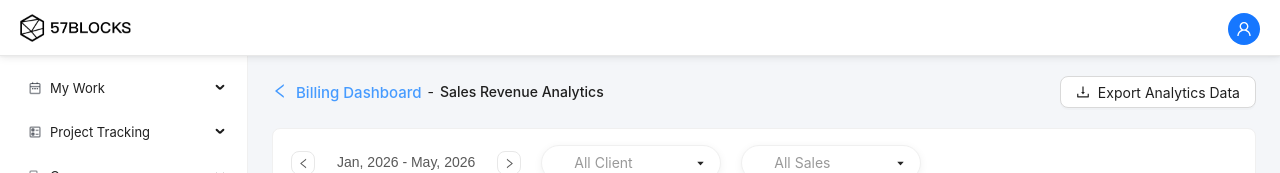
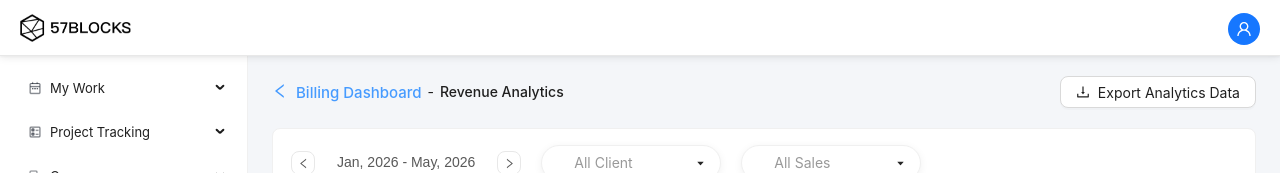
Before and after one commit to Erhei631/wcp-revenue-analytics-demo, a React (Vite) app: page /revenue-analytics in a window 1280 px wide. Shown: the top 173 px of the page. Built offline with nearby package versions, Linux system fonts and the light colour scheme.

Commit message:
Rename page title to Revenue Analytics.
Align breadcrumb and CSV export header with the updated product name.

Co-authored-by: Cursor <cursoragent@cursor.com>

```diff
--- a/src/pages/SalesRevenueAnalyticsPage.tsx
+++ b/src/pages/SalesRevenueAnalyticsPage.tsx
@@ -382,7 +382,7 @@ type AnalyticsExportInput = {
 
 function buildAnalyticsExportRows(input: AnalyticsExportInput) {
   const rows: string[][] = [
-    ['Sales Revenue Analytics Export'],
+    ['Revenue Analytics Export'],
     ['Exported at', input.exportedAt],
     ['Date range', input.rangeLabel],
     ['Month range', input.monthRangeLabel],
@@ -1169,7 +1169,7 @@ export default function SalesRevenueAnalyticsPage() {
                   Billing Dashboard
                 </Link>
                 <Text style={{ color: '#1f1f1f' }}>-</Text>
-                <Text style={{ color: '#1f1f1f', fontWeight: 500 }}>Sales Revenue Analytics</Text>
+                <Text style={{ color: '#1f1f1f', fontWeight: 500 }}>Revenue Analytics</Text>
               </Space>
             </Space>
           </Col>
```
